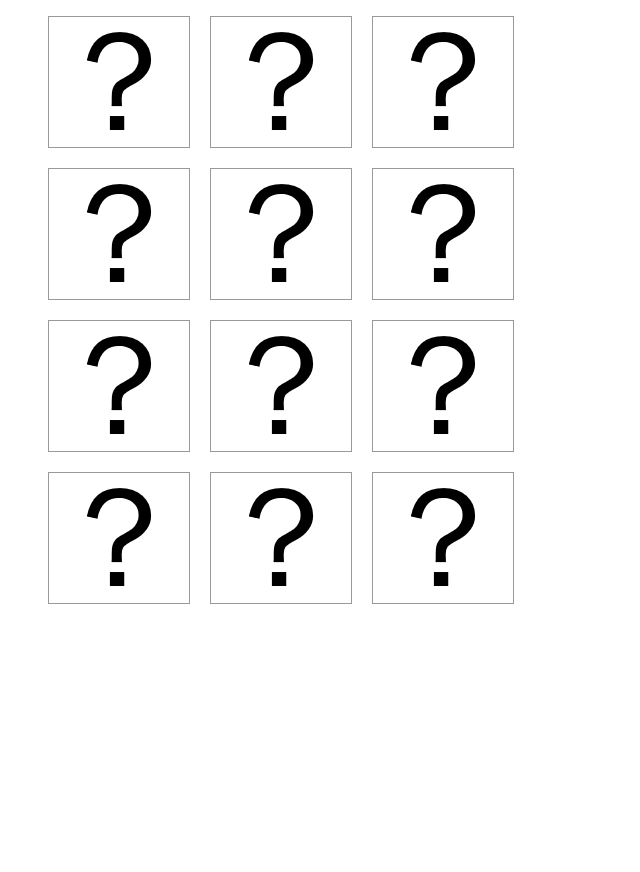
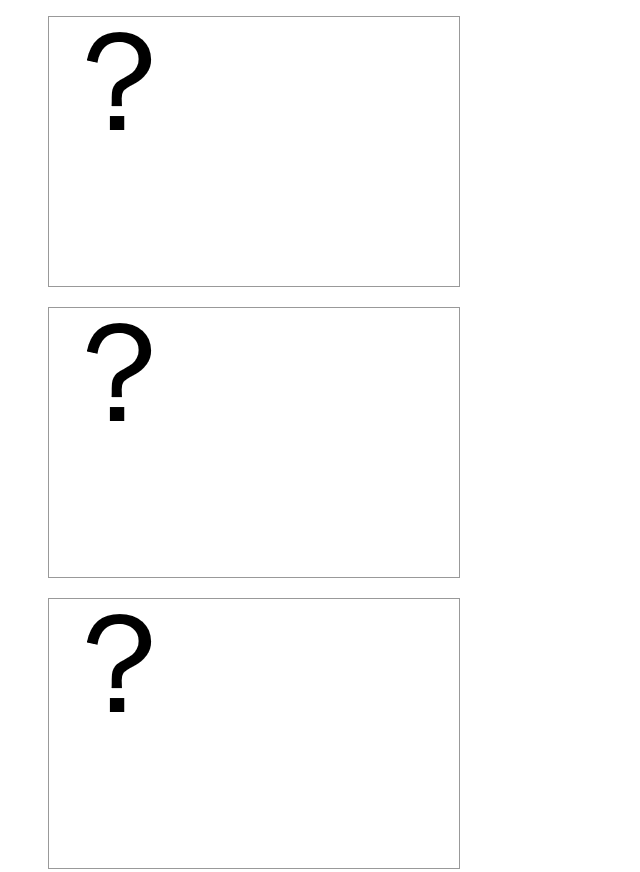
Before and after one commit to Kraloz/memotest, a plain HTML site: page index.html in a window 1280 px wide. Shown: the top 872 px of the page, without its empty margins (0-640 px from the left). Before the commit the page ends 800 px from the top, so only its background shows below. Drawn offline with Linux system fonts and the light colour scheme.

Commit message:
minor changes
Images updated - sizes changed

```diff
--- a/css/style.css
+++ b/css/style.css
@@ -6,8 +6,8 @@
     float: left;
     margin: 0px 20px 20px 0px;
     border: solid 1px #999;
-    width: 140px;
-    height: 130px;
+    width: 410px;
+    height: 269px;
     display: block;
     cursor: pointer;
 }
```
Also changed, not shown: imagenes/anastasa.jpg, imagenes/bixbyita.jpg, imagenes/brucita.jpg, imagenes/calcedonia.jpg, imagenes/casiterita.jpg, imagenes/corindon.jpg.
